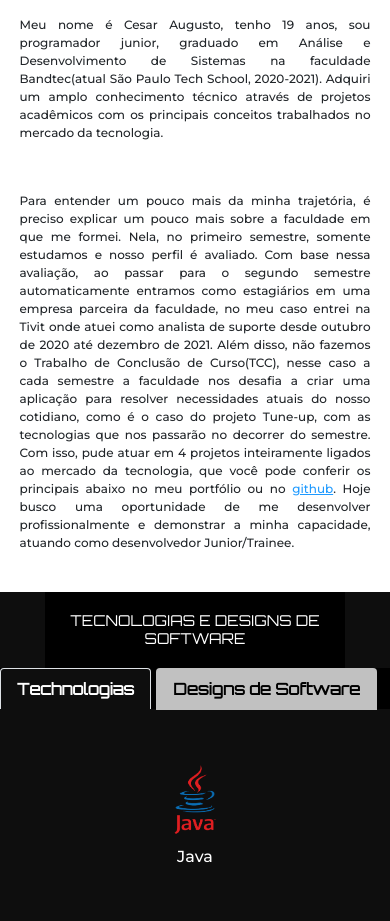
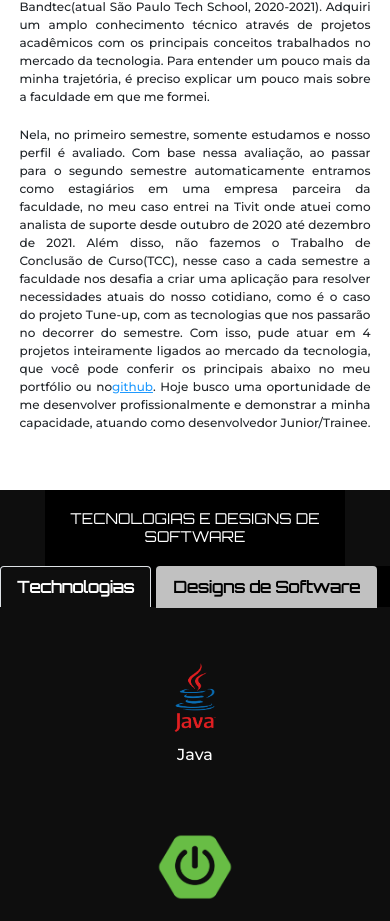
Before and after one commit to cesar-augusto-alves-barbosa/cesar.augusto.alves.barbosa, a Next.js app: page / in a window 390 px wide. Shown: the part 1198-2119 px from the top of the page. Built offline with nearby package versions, Linux system fonts and the light colour scheme.

Commit message:
Styling layout of paragraphs about me and image

```diff
--- a/css/index.css
+++ b/css/index.css
@@ -245,6 +245,8 @@
     border-radius: 8px;
 
     transition-duration: .5s;
+
+    width: 200px!important;
 }
 
 .image-profile-about-me {
@@ -262,6 +264,8 @@
     display: flex;
     flex-direction: column;
     justify-content: space-between;
+
+    width: 65%;
 }
 
 .title-about-me {
@@ -284,8 +288,6 @@
 .paragraph-about-me-bottom {
     margin: 0;
     padding: 0;
-
-    margin-top: 30px;
 
     text-align: justify;
 
@@ -749,6 +751,8 @@
         justify-content: center!important;
     }
     .container-paragraphs-about-me {
+        width: max-content;
+
         margin-top: 20px;
     }
 
--- a/pages/index.js
+++ b/pages/index.js
@@ -161,21 +161,27 @@ function Home() {
                             conhecimento técnico através de projetos
                             acadêmicos com os principais conceitos
                             trabalhados no mercado da tecnologia.
+                            Para entender um pouco mais da minha trajetória,
+                            é preciso explicar um pouco mais
+                            sobre a faculdade em que me formei.
                         </p>
                     </div>
                     <p className="paragraph-about-me-bottom lead">
-                            Para entender um pouco mais da minha trajetória, é preciso explicar um pouco mais
-                            sobre a faculdade em que me formei. Nela, no primeiro semestre, somente estudamos
-                            e nosso perfil é avaliado. Com base nessa avaliação, ao passar para o segundo semestre
-                            automaticamente entramos como estagiários em uma empresa parceira da faculdade,
-                            no meu caso entrei na Tivit onde atuei como analista de suporte desde outubro de 2020
-                            até dezembro de 2021. Além disso, não fazemos o Trabalho de Conclusão de Curso(TCC),
+                            Nela, no primeiro semestre, somente estudamos
+                            e nosso perfil é avaliado. Com base nessa avaliação, ao passar para
+                            o segundo semestre automaticamente entramos como estagiários em
+                            uma empresa parceira da faculdade, no meu caso entrei na Tivit onde
+                            atuei como analista de suporte desde outubro de 2020 até dezembro de 2021. Além disso, não fazemos o Trabalho de Conclusão de Curso(TCC),
                             nesse caso a cada semestre a faculdade nos desafia a criar uma aplicação
-                            para resolver necessidades atuais do nosso cotidiano, como é o caso do projeto
-                            Tune-up, com as tecnologias que nos passarão no decorrer do semestre. Com isso,
-                            pude atuar em 4 projetos inteiramente ligados ao mercado da tecnologia, que você pode conferir os principais
-                            abaixo no meu portfólio ou no <a className="about-me-link-github" href="https://github.com/cesar-augusto-alves-barbosa">github</a>.
-                            Hoje busco uma oportunidade de me desenvolver profissionalmente e demonstrar a minha capacidade,
+                            para resolver necessidades atuais do nosso cotidiano, como é o caso
+                            do projeto Tune-up, com as tecnologias que nos passarão no decorrer
+                            do semestre. Com isso, pude atuar em 4 projetos inteiramente ligados
+                            ao mercado da tecnologia, que você pode conferir os principais
+                            abaixo no meu portfólio ou no
+                            <a className="about-me-link-github"
+                            href="https://github.com/cesar-augusto-alves-barbosa">github</a>.
+                            Hoje busco uma oportunidade de me desenvolver profissionalmente e
+                            demonstrar a minha capacidade,
                             atuando como desenvolvedor Junior/Trainee.
                     </p>
                 </div>
```
